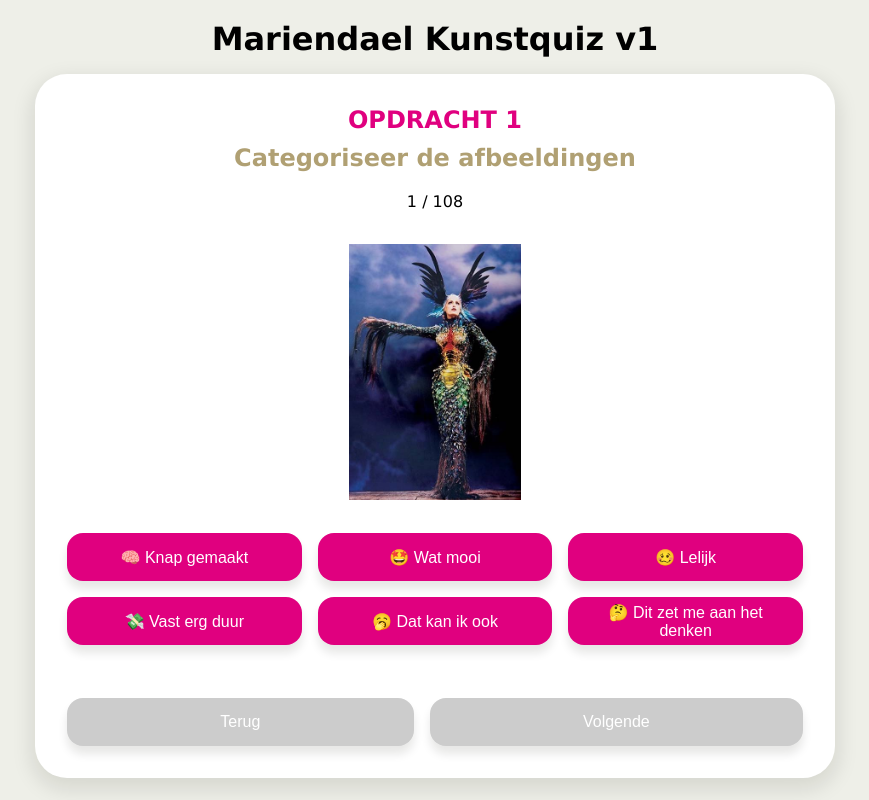
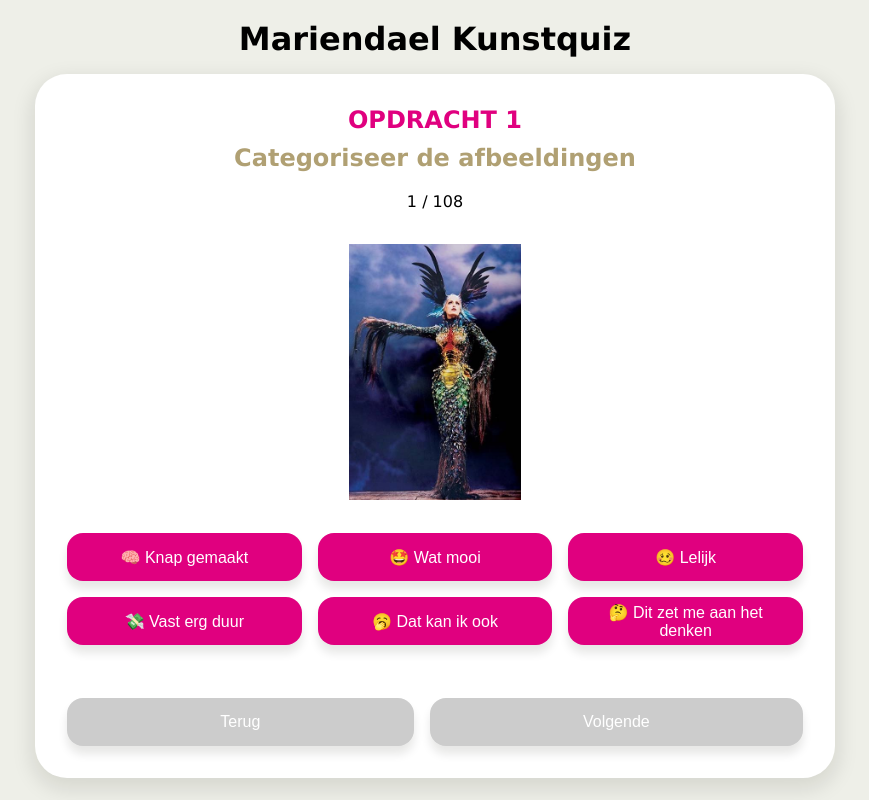
Before and after one commit to stanleyfrom96/mariendael-kunstquiz, a Vue app: page / in a window 1280 px wide. Shown: the whole page, without its empty margins (205-1074 px from the left). Built offline with nearby package versions, Linux system fonts and the light colour scheme.

Commit message:
remove v1 in title

```diff
--- a/src/App.vue
+++ b/src/App.vue
@@ -1,6 +1,6 @@
 <template>
   <div class="app">
-    <h1>Mariendael Kunstquiz v1</h1>
+    <h1>Mariendael Kunstquiz</h1>
     <div class="container">
 
       <h2 v-if="currentExercise != 'summary'" class="exercise-heading">Opdracht {{ currentExercise }}</h2>
```
